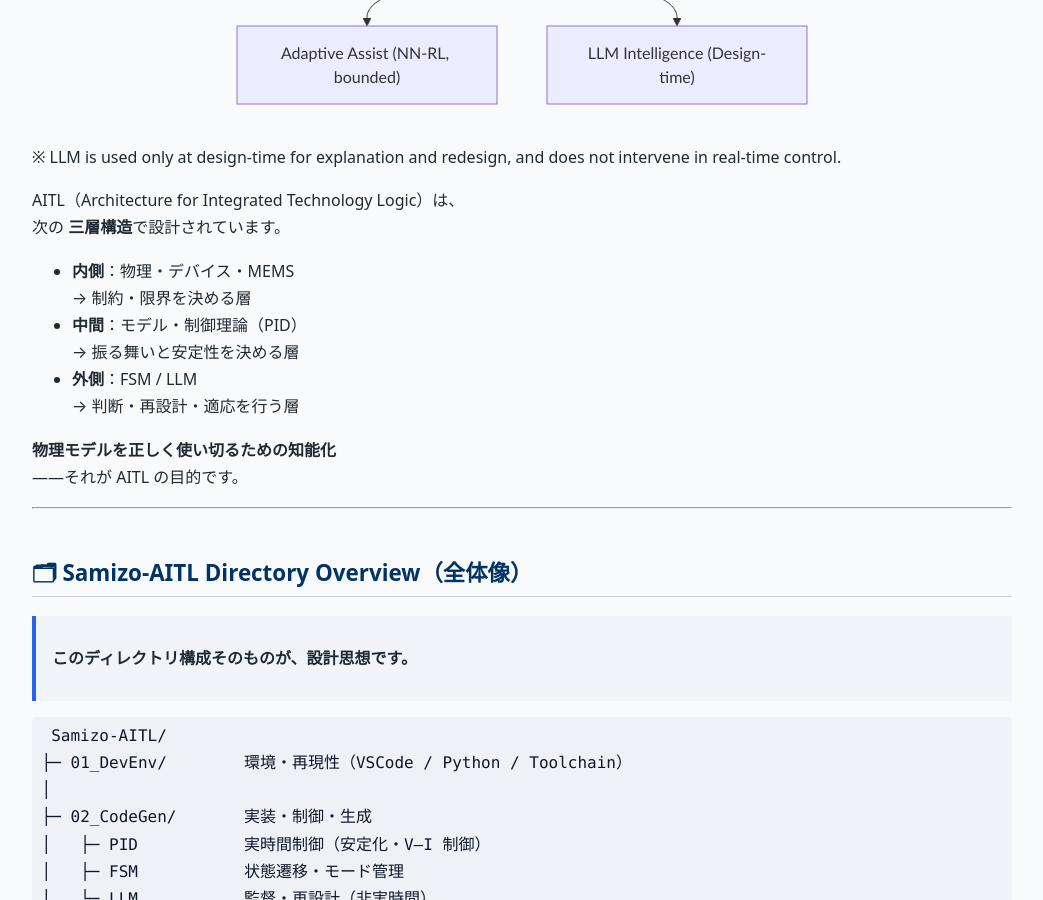
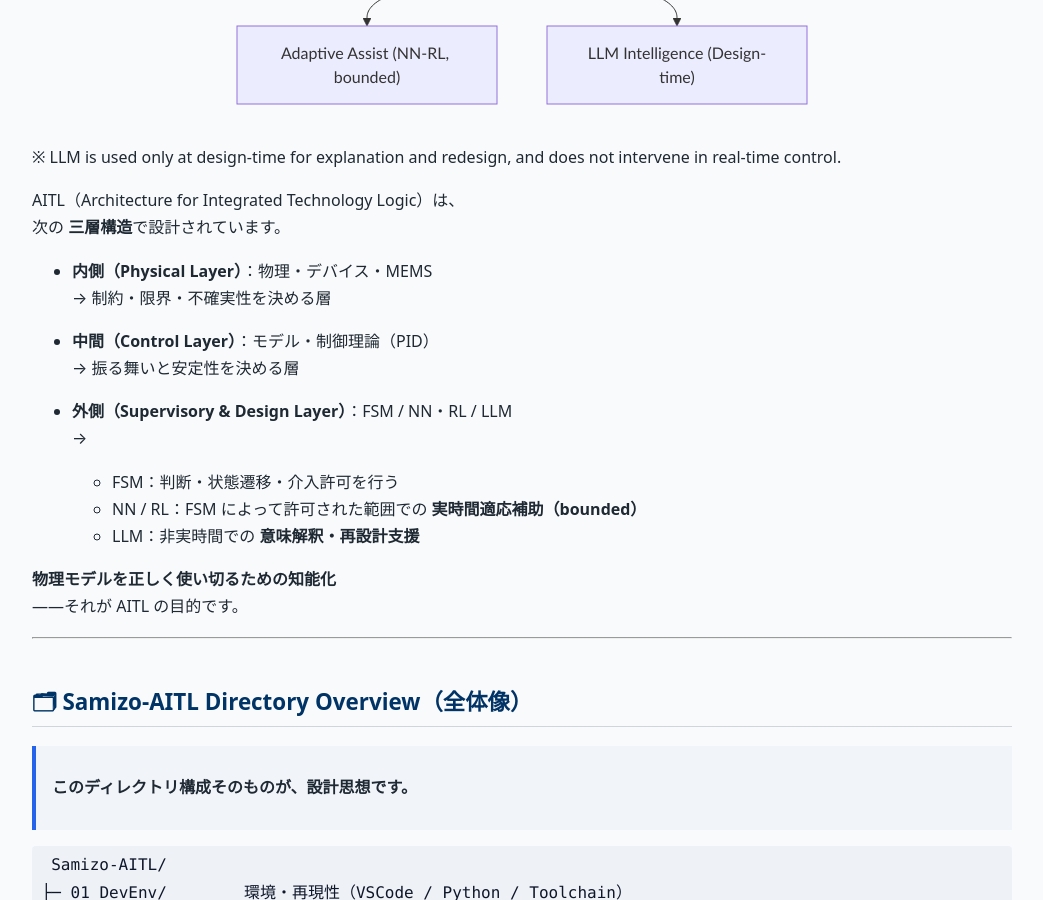
Before and after one commit to Samizo-AITL/Samizo-AITL.github.io, a Jekyll site: the page built from portal/index.md, in a window 1280 px wide and 900 px high, scrolled down 3256 px. Shown: the whole window, without its empty margins (118-1161 px from the left). Built offline with Jekyll 4.4.1, drawn with Linux system fonts in a browser that asks for light colours.

Commit message:
Update index.md

```diff
--- a/portal/index.md
+++ b/portal/index.md
@@ -98,12 +98,17 @@ flowchart TB
 AITL（Architecture for Integrated Technology Logic）は、
 次の **三層構造**で設計されています。
 
-- **内側**：物理・デバイス・MEMS
-  → 制約・限界を決める層
-- **中間**：モデル・制御理論（PID）
+- **内側（Physical Layer）**：物理・デバイス・MEMS
+  → 制約・限界・不確実性を決める層
+
+- **中間（Control Layer）**：モデル・制御理論（PID）
   → 振る舞いと安定性を決める層
-- **外側**：FSM / LLM
-  → 判断・再設計・適応を行う層
+
+- **外側（Supervisory & Design Layer）**：FSM / NN・RL / LLM
+  →
+  - FSM：判断・状態遷移・介入許可を行う
+  - NN / RL：FSM によって許可された範囲での **実時間適応補助（bounded）**
+  - LLM：非実時間での **意味解釈・再設計支援**
 
 **物理モデルを正しく使い切るための知能化**
 ――それが AITL の目的です。
```
